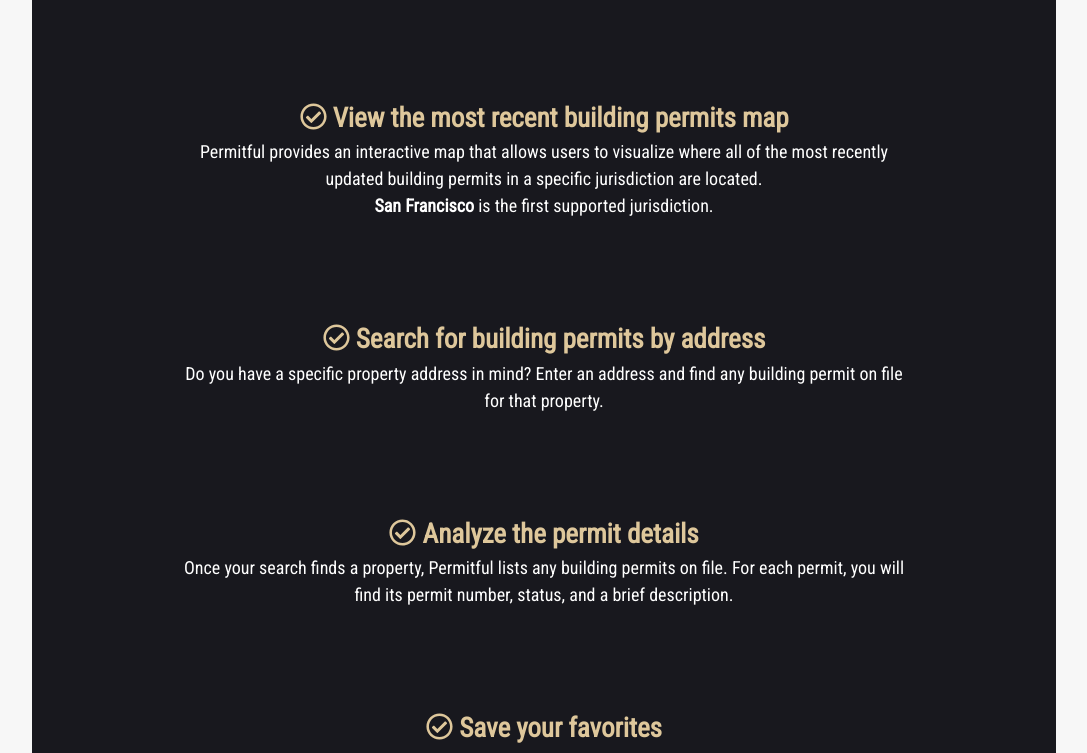
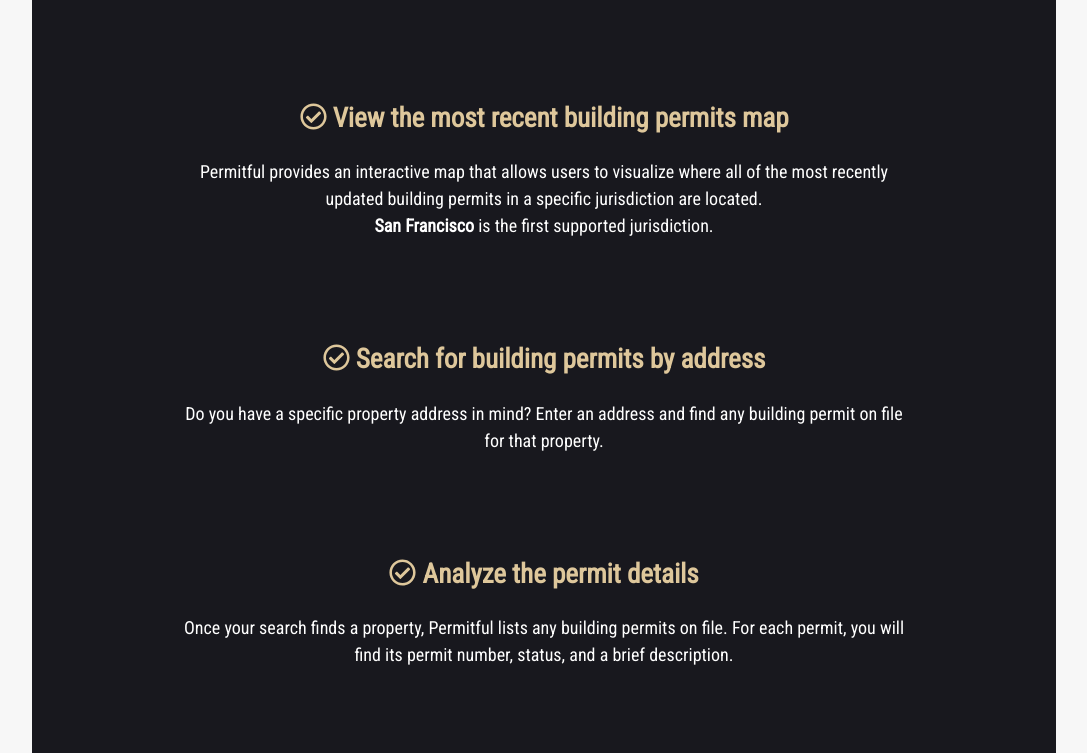
Before and after one commit to gavinmgrant/permitful-client, a React (Create React App) app: page / in a window 1280 px wide. Shown: the part 874-1627 px from the top of the page, without its empty margins (96-1183 px from the left). Built offline with nearby package versions, Linux system fonts and the light colour scheme; no server answers.

Commit message:
style(landing): revise mobile margins

```diff
--- a/src/components/Landing/Landing.css
+++ b/src/components/Landing/Landing.css
@@ -41,7 +41,7 @@
 }
 
 .landing-sections {
-    margin: 100px 150px;
+    margin: 60px;
 }
 
 .cta-container {
@@ -51,3 +51,9 @@
 .cta-button {
     margin: 20px;
 }
+
+@media screen and (min-width: 1024px) {
+    .landing-sections {
+        margin: 100px 150px;
+    }
+}
--- a/src/index.css
+++ b/src/index.css
@@ -69,6 +69,7 @@
 
 h2 {
   color: #DEC79B;
+  margin: 20px;
 }
 
 .heart-button {
```
